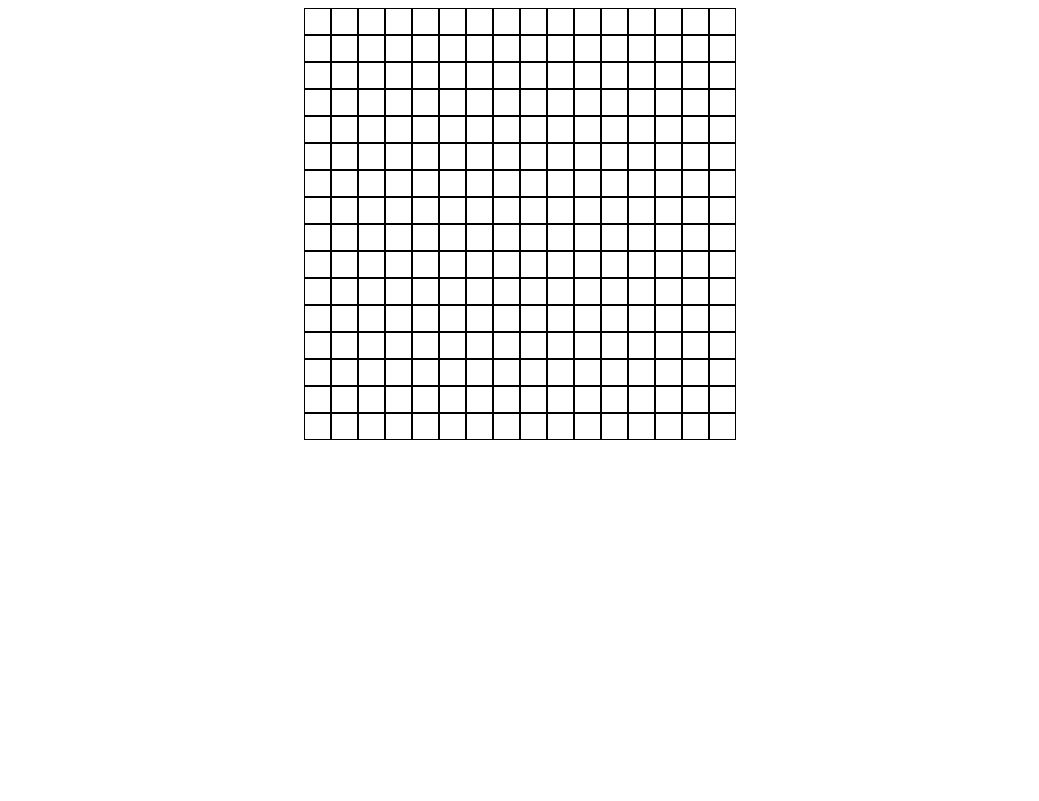
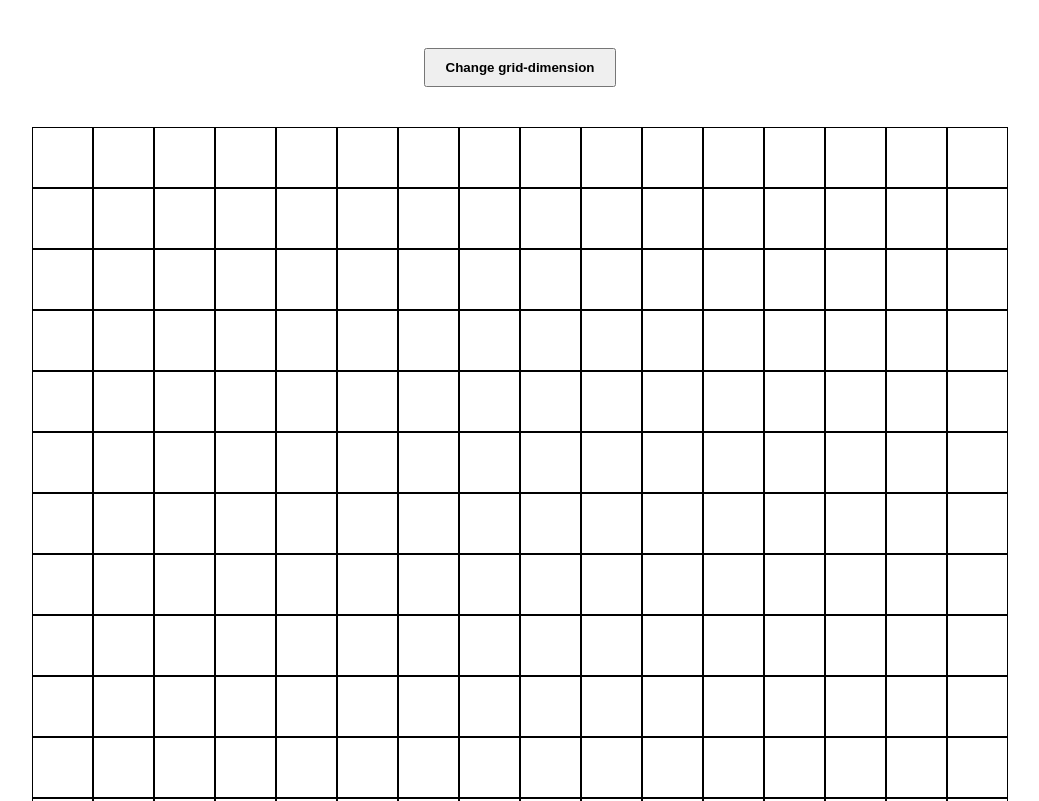
Before and after one commit to anjahrot/OP_EtchASketch, a plain HTML site: page index.html in a window 1280 px wide. Shown: the top 801 px of the page, without its empty margins (120-1159 px from the left). Drawn offline with Linux system fonts and the light colour scheme.

Commit message:
Edit grid.js to add button to change grid dimensions, prompting user to enter new value and make a new grid based on userinput in the window. Also edited style.css to style button and remove fixed width and height of squares (this is now changed dynamically in gird.js

```diff
--- a/grid.js
+++ b/grid.js
@@ -1,19 +1,28 @@
 const container = document.querySelector("div");
 
-const GRID_DIMENSION = 16;
+let grid_dimension = 16;
+const WIN_X = 960;
+const WIN_Y = 960;
 
-for(let i=0;i<GRID_DIMENSION;i++){
+//Layout grid
+function layOutGrid(grid_dimension){
+    //Subtracting borders to allow for taking up the same space
+    const sq_width = (WIN_X-grid_dimension)/grid_dimension;
+    const sq_height = (WIN_Y-grid_dimension)/grid_dimension;
+    for(let i=0;i<grid_dimension;i++){
         //create new row
         const row = document.createElement("div");
         row.className='row';
-    for(let j=0;j<GRID_DIMENSION;j++){
+        for(let j=0;j<grid_dimension;j++){
             const square = document.createElement("div");
             square.className='square-div';
+            square.style.width = sq_width + "px";
+            square.style.height = sq_height + "px";
             row.appendChild(square);
         }
         container.appendChild(row);
     }
-
+    //Add eventhandler - mouseover changes class to change bg-color
     const squares = document.querySelectorAll(".square-div");
 
     squares.forEach(item => {
@@ -21,3 +30,37 @@ squares.forEach(item => {
         item.className='hover';
         });
     });
+}
+
+layOutGrid(grid_dimension);
+
+
+
+//Button top to change number of squares in grid
+const btn = document.createElement("button");
+btn.className='button';
+btn.textContent='Change grid-dimension';
+
+//Get rowdiv to insert button on top of page
+const row = document.querySelector('.row');
+container.insertBefore(btn,row);
+
+//Event-handler for button to change number of squares
+btn.addEventListener('click', (event) => {
+    let size;
+    do{
+    size = prompt('Number of squares per side? (max. 100)');
+    size = parseInt(size);
+    }while(size > 100 || size <= 0 || !Number.isInteger(size))
+    changeGrid(size);
+})
+
+
+function changeGrid(size) {
+    console.log(`You want this grid-dimension: ${size}. `);
+    const rows = document.querySelectorAll('.row');
+    rows.forEach(item => {
+        container.removeChild(item);
+    })
+    layOutGrid(size);
+}
--- a/style.css
+++ b/style.css
@@ -11,11 +11,15 @@
 
 .hover,
 .square-div {
-    width: 25px;
-    height: 25px;
-    border: solid 1px black;
+    border: 1px solid black;
 }
 
 .hover {
     background-color: blue;
 }
+
+.button {
+    padding: 10px 20px;
+    margin: 40px 0;
+    font-weight: bold;
+}
```
Lines whose indentation alone changed are shown as unchanged.
